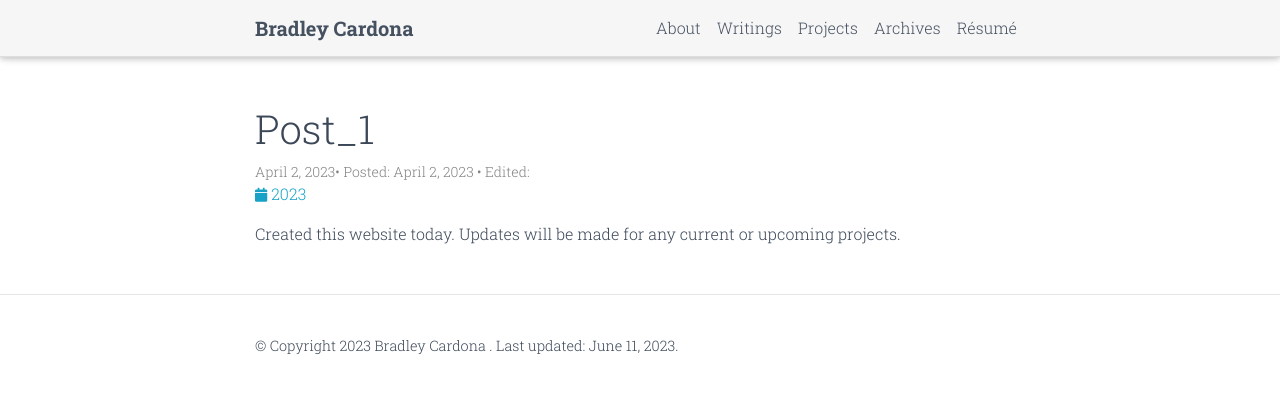
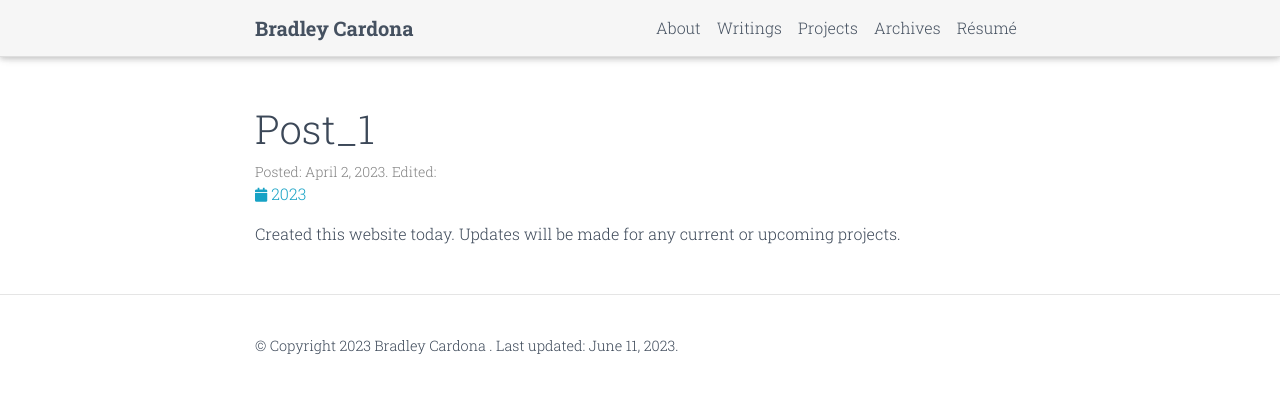
Before and after one commit to BMCARDONA/bmcardona.github.io, a Jekyll site: the page built from _news/post_1.md, in a window 1280 px wide. Shown: the top 393 px of the page. Built offline with Jekyll 4.4.1, drawn with Linux system fonts in a browser that asks for light colours; comment, search, counter and statistics services are not loaded; a style sheet for code colours, icons or effects is not loaded.

Commit message:
minor edit

```diff
--- a/_layouts/post.html
+++ b/_layouts/post.html
@@ -17,7 +17,7 @@
 
   <header class="post-header">
     <h1 class="post-title">{{ page.title }}</h1>
-      <p class="post-meta">{{ page.date | date: "%B %-d, %Y" }}{%- if page.author -%} • {{ page.author }}{%- endif -%}{%- if page.meta -%} • {{ page.meta }}{%- endif -%} • Posted: {{ page.date | date: "%B %-d, %Y" }} • Edited: {{ page.last_edited | date: "%B %-d, %Y" }}</p>
+      <p class="post-meta">Posted: {{ page.date | date: "%B %-d, %Y" }}. Edited: {{ page.last_edited | date: "%B %-d, %Y" }}</p>
 
       <a href="{{ year | prepend: '/blog/' | prepend: site.baseurl}}"> <i class="fas fa-calendar fa-sm"></i> {{ year }} </a>
       {%- if tags != "" %}
```
